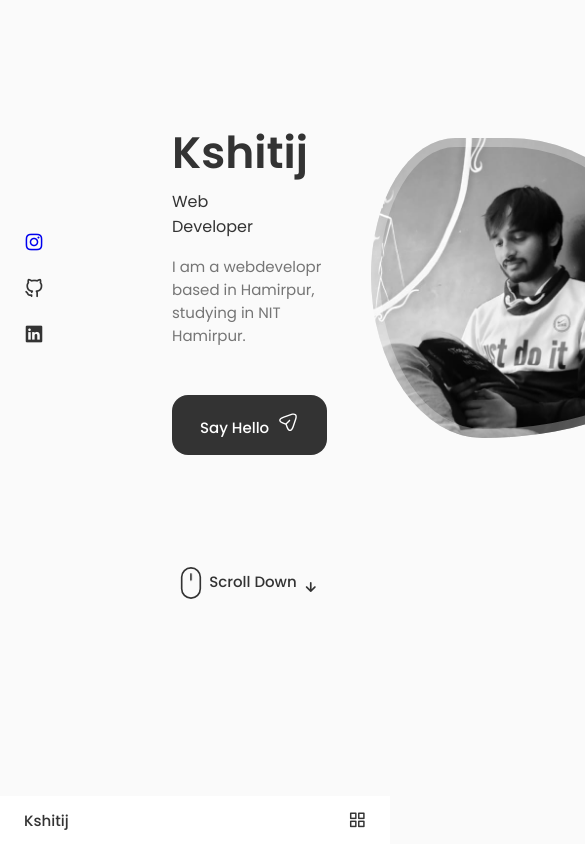
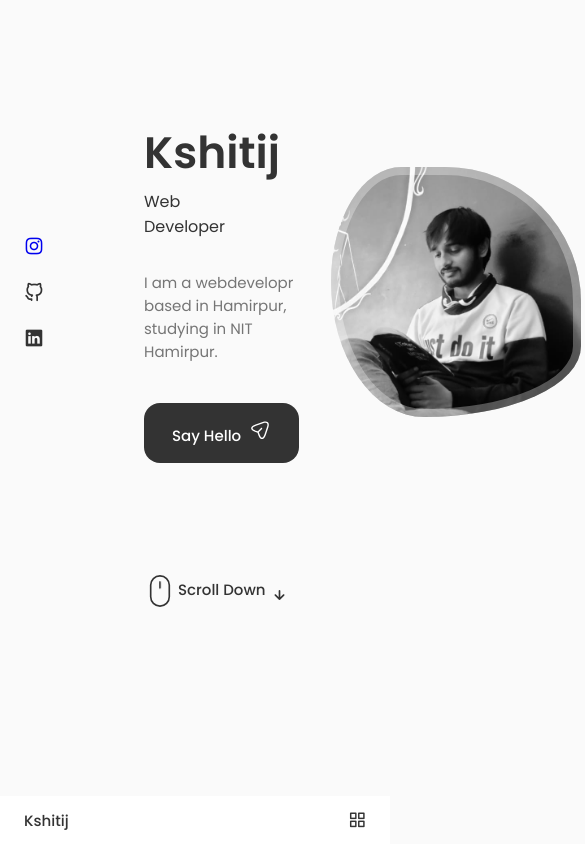
Before and after one commit to Kshitiiiij/Portfolio, a React (Vite) app: page / in a window 390 px wide. Shown: the top 844 px of the page, 585 px wide, since content can reach past the window. Built offline with nearby package versions, Linux system fonts and the light colour scheme.

Commit message:
added media query for large devices

```diff
--- a/src/component/home/Home.css
+++ b/src/component/home/Home.css
@@ -10,14 +10,16 @@
 }
 
 .home__social {
-display: grid;
-grid-template-columns: max-content;
-row-gap: 1rem;
+    display: grid;
+    grid-template-columns: max-content;
+    row-gap: 1rem;
 }
+
 .home__social-icon {
     font-size: 1.25rem;
     color: var(--title-color)
 }
+
 .home__social-icon:hover {
     color: var(--title-color-dark);
 }
@@ -27,7 +29,7 @@ row-gap: 1rem;
     margin-bottom: var(--mb-0-25);
 }
 
-.home__subtitle{
+.home__subtitle {
     position: relative;
     font-size: var(--h3-font-size);
     padding-right: 5.4rem;
@@ -50,6 +52,7 @@ row-gap: 1rem;
     margin-bottom: var(--mb-3);
 
 }
+
 .home__img {
     background: url(../../assets/profile.jpeg);
     background-repeat: no-repeat;
@@ -90,14 +93,17 @@ row-gap: 1rem;
     0% {
         transform: translateY(0);
     }
-    30%{
+
+    30% {
         transform: translateY(3.75rem);
 
     }
 }
+
 .home__scroll-button {
     display: flex;
 }
+
 .home__scroll-name {
     color: var(--title-color);
     font-weight: var(--font-medium);
@@ -111,3 +117,29 @@ row-gap: 1rem;
     font-size: 1.25rem;
     color: var(--title-color)
 }
+
+@media screen and (max-width: 992px) {
+    .home__content {
+        grid-template-columns: 100px repeat(2, 1fr);
+        column-gap: 1.25rem;
+    }
+
+    .home__subtitle {
+        margin-bottom: var(--mb-1)
+    }
+
+    .home__description {
+        max-width: initial;
+        margin-bottom: var(--mb-2-5)
+    }
+
+    .home__img {
+        width: 250px;
+        height: 250px;
+        box-shadow: inset 0 0 0 8px rgb(255 255 255/30%);
+
+    }
+    .home__scroll{
+        margin-left: 7.5rem;
+    }
+}
```
